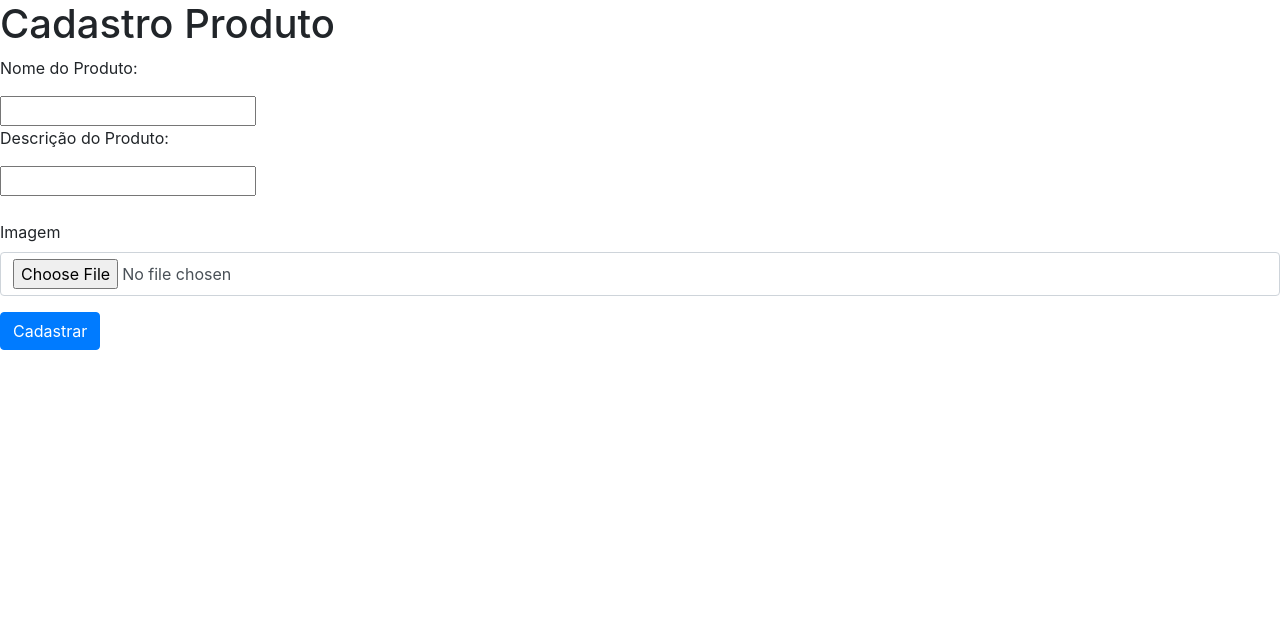
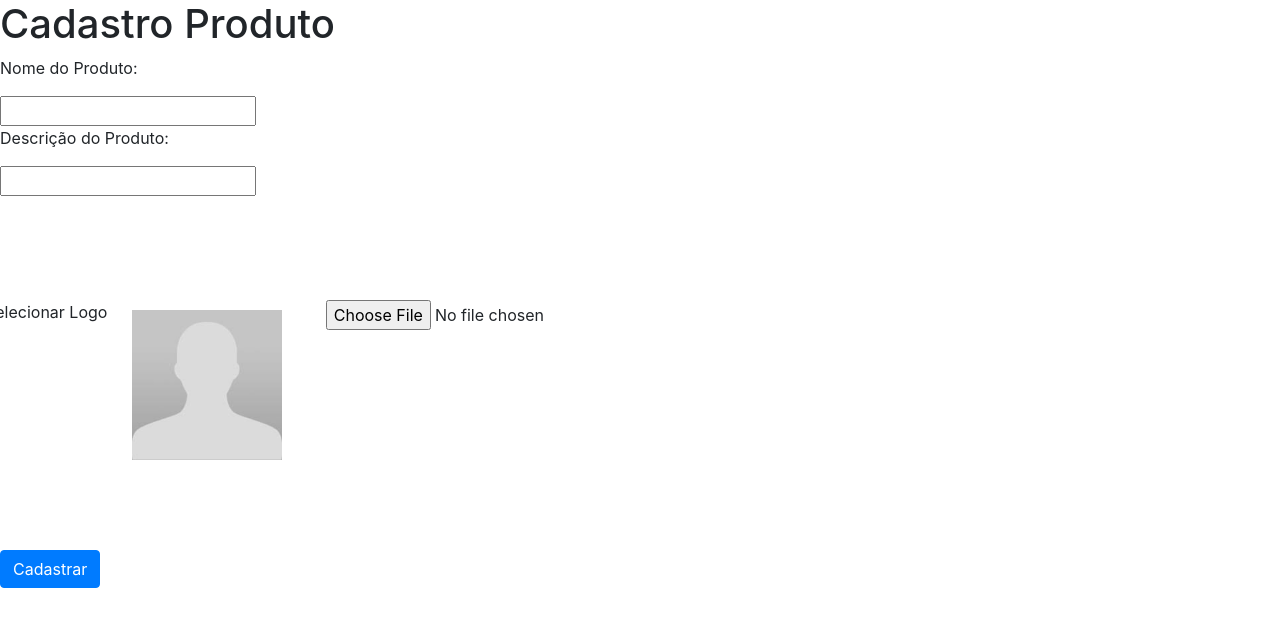
Before and after one commit to ThayanInformatica/consultora-joana, a PHP site: page /private/administrador/produto/cadastro-produto.php in a window 1280 px wide. Shown: the top 627 px of the page. Run offline with PHP 8.4, Linux system fonts and the light colour scheme.

Commit message:
criação e relação de tabalas de produto. alterações na pagina de criar produto

```diff
--- a/private/administrador/produto/cadastro-produto.php
+++ b/private/administrador/produto/cadastro-produto.php
@@ -10,7 +10,8 @@ session_start();
             Cadastro de Produto
         </title>
         <meta charset="utf-8">
-
+        <link href="produto.css"
+              rel="stylesheet">
         <link rel="stylesheet" href="https://maxcdn.bootstrapcdn.com/bootstrap/4.0.0/css/bootstrap.min.css"
               integrity="sha384-Gn5384xqQ1aoWXA+058RXPxPg6fy4IWvTNh0E263XmFcJlSAwiGgFAW/dAiS6JXm"
               crossorigin="anonymous">
@@ -19,7 +20,22 @@ session_start();
 
         <script src="https://ajax.googleapis.com/ajax/libs/jquery/3.4.0/jquery.min.js"></script>
         <script src="//maxcdn.bootstrapcdn.com/bootstrap/4.0.0/js/bootstrap.min.js"></script>
-        <script type="text/javascript" src="produto.js"></script>
+
+        <script>
+            function readURL(input) {
+                if (input.files && input.files[0]) {
+                    var reader = new FileReader();
+
+                    reader.onload = function (e) {
+                        $('#blah')
+                            .attr('src', e.target.result)
+                            .width(180)
+                            .height(auto);
+                    };
+                    reader.readAsDataURL(input.files[0]);
+                }
+            }
+        </script>
     </head>
 <body>
 
@@ -37,10 +53,18 @@ session_start();
     <br>
     <br>
 
-    <div class="form-group">
-        <label>Imagem</label>
-        <input class="form-control" type="file" name="foto"/>
+    <div class="row">
+        <label for="nome">Selecionar Logo</label>
+        <div class="col-md-2">
+            <a href="#" class="thumbnail">
+                <img src="../../../imagens/produto/padrao.jpg" height="150" width="150" id="foto-cliente">
+            </a>
+        </div>
+        <div class="form-group">
+            <input type="file" name="foto" id="foto" value="foto"  onchange="loadFoto()">
+        </div>
     </div>
+
     <a>
         <button id="salvar" class="btn btn-primary" type="submit" data-loading-text="Salvando...">
             Cadastrar
@@ -49,4 +73,7 @@ session_start();
 </form>
 
 </body>
+
+<script type="text/javascript" src="produto.js"></script>
+
 </html>
--- a/private/administrador/produto/produto.css
+++ b/private/administrador/produto/produto.css
@@ -0,0 +1,40 @@
+.row {
+    margin: 80px 0px 80px 0px;
+}
+
+img {
+    margin: 10px 10px 10px 10px;
+    -webkit-transform: scale(1, 1);
+    -ms-transform: scale(1, 1);
+    transform: scale(1, 1);
+    transition-duration: 0.3s;
+    -webkit-transition-duration: 0.3s; /* Safari */
+}
+
+img:hover {
+    cursor: pointer;
+    -webkit-transform: scale(2, 2);
+    -ms-transform: scale(2, 2);
+    transform: scale(2, 2);
+    transition-duration: 0.3s;
+    -webkit-transition-duration: 0.3s; /* Safari */
+    box-shadow: 10px 10px 5px #888888;
+    z-index: 1;
+}
+
+.drop-area{
+    width:100px;
+    height:25px;
+    border: 1px solid #999;
+    text-align: center;
+    padding:10px;
+    cursor:pointer;
+}
+#thumbnail img{
+    width:100px;
+    height:100px;
+    margin:5px;
+}
+canvas{
+    border:1px solid red;
+}
--- a/private/administrador/produto/produto.js
+++ b/private/administrador/produto/produto.js
@@ -59,3 +59,23 @@ $('#formulario').on('submit', function () {
     return false;
 
 });
+
+
+var inputFile = document.getElementById("foto");
+var foto_cliente = document.getElementById("foto-cliente");
+if (inputFile != null && inputFile.addEventListener) {
+    inputFile.addEventListener("change", function(){loadFoto(this, foto_cliente)});
+} else if (inputFile != null && inputFile.attachEvent) {
+    inputFile.attachEvent("onchange", function(){loadFoto(this, foto_cliente)});
+}
+
+function loadFoto(file, img){
+    if (file.files && file.files[0]) {
+        var reader = new FileReader();
+
+        reader.onload = function (e) {
+            img.src = e.target.result;
+        }
+        reader.readAsDataURL(file.files[0]);
+    }
+}
```
Also changed, not shown: consultora-joana/Arquivos SQL/Categoria.sql (added, +12 -0 lines), consultora-joana/Arquivos SQL/Marca.sql (added, +10 -0 lines), consultora-joana/Arquivos SQL/Produto.sql (+7 -4 lines), consultora-joana/Arquivos SQL/SubCategoria.sql (added, +13 -0 lines), imagens/produto/padrao.jpg (added).
